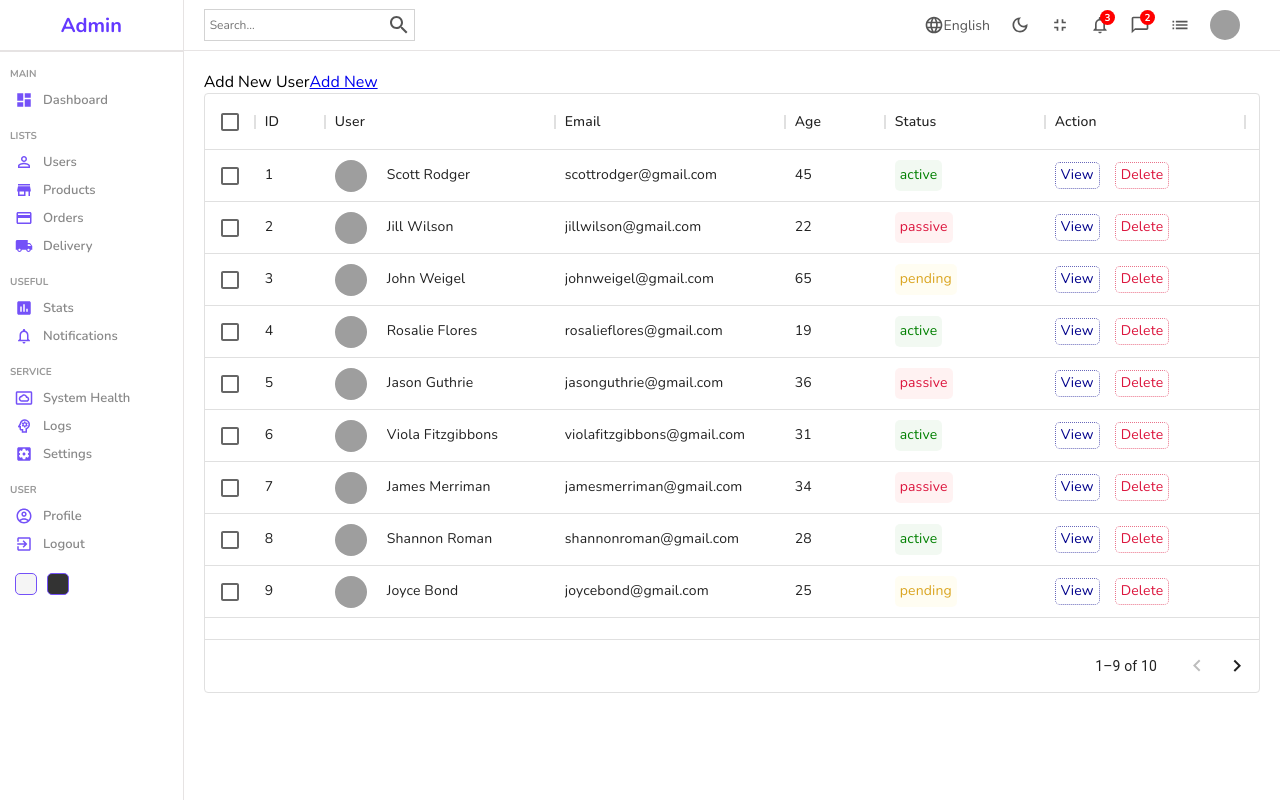
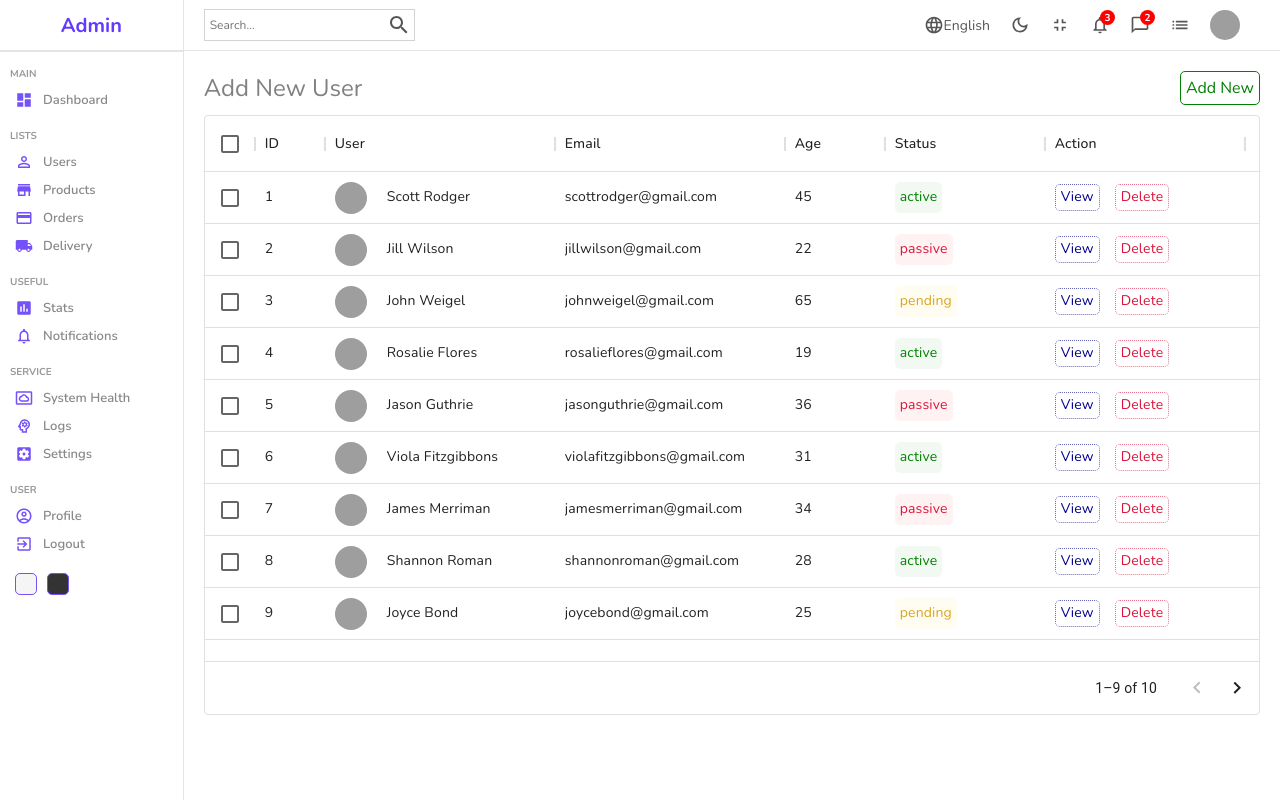
Before and after one commit to daw-maj-pl/admin-dashboard, a React (Create React App) app: page /users in a window 1280 px wide. Built offline with nearby package versions, Linux system fonts and the light colour scheme; grey boxes are pictures that could not be loaded.

Commit message:
Style 'Add New User' button

```diff
--- a/src/components/datatable/datatable.scss
+++ b/src/components/datatable/datatable.scss
@@ -1,6 +1,27 @@
 .datatable {
   height: 600px;
   padding: 20px;
+
+  .datatableTitle {
+    width: 100%;
+    font-size: 24px;
+    color: gray;
+    margin-bottom: 10px;
+    display: flex;
+    align-items: center;
+    justify-content: space-between;
+
+    .link {
+      text-decoration: none;
+      color: green;
+      font-size: 16px;
+      font-weight: 400;
+      border: 1px solid green;
+      padding: 5px;
+      border-radius: 5px;
+      cursor: pointer;
+    }
+  }
 
   .cellWithImg {
     display: flex;
```
